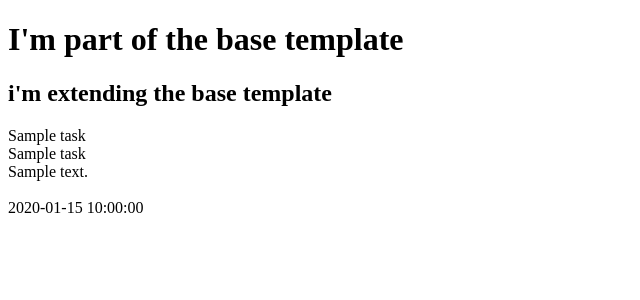
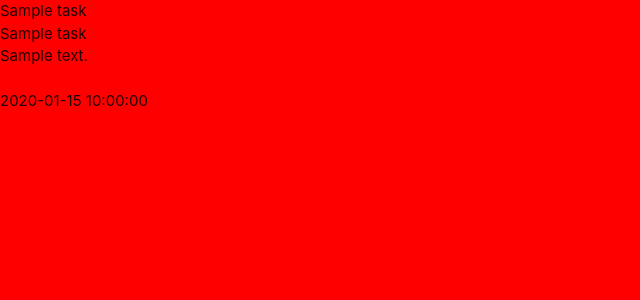
Before and after one commit to adamdelancey/mongo-flask-walkthrough, a Flask app: template templates/tasks.html in a window 1280 px wide. Shown: the top 300 px of the page, without its empty margins (0-640 px from the left). Run offline with Flask 2, Linux system fonts and the light colour scheme; the template is opened without the code that fills it: most values are stand-ins (such as "Sample title", 1, 10 or a date in 2020); some libraries are stand-ins or nearby versions.

Commit message:
add materialize and static files

```diff
--- /dev/null
+++ b/static/css/style.css
@@ -0,0 +1,4 @@
+body{
+    background-color:red;
+
+}
--- a/templates/base.html
+++ b/templates/base.html
@@ -3,13 +3,25 @@
 <head>
     <meta charset="UTF-8">
     <meta name="viewport" content="width=device-width, initial-scale=1.0">
+    <link rel="stylesheet" href="https://cdnjs.cloudflare.com/ajax/libs/font-awesome/5.15.1/css/all.min.css"
+    integrity="sha512-+4zCK9k+qNFUR5X+cKL9EIR+ZOhtIloNl9GIKS57V1MyNsYpYcUrUeQc9vNfzsWfV28IaLL3i96P9sdNyeRssA==" crossorigin="anonymous" type="text/css">
+    <link rel="stylesheet" href="https://cdnjs.cloudflare.com/ajax/libs/materialize/1.0.0/css/materialize.min.css" type="text/css">
+    <link rel="stylesheet" href="{{ url_for('static', filename='style.css')}}" type="text/css">
+    {% block styles %}
+    {% endblock %}
     <title>Task Manager</title>
 </head>
 <body>
-<h1>I'm part of the base template</h1>
 {% block content %}
 
 {% endblock %}
 
+<script src="https://code.jquery.com/jquery-3.5.1.min.js"
+integrity="sha256-9/aliU8dGd2tb6OSsuzixeV4y/faTqgFtohetphbbj0=" crossorigin="anonymous"></script>
+<script src="https://cdnjs.cloudflare.com/ajax/libs/materialize/1.0.0/js/materialize.min.js"></script>
+<script src="{{ url_for('static', filename='js/script.js') }}"></script>
+{% block scripts %}
+{% endblock %}
+
 </body>
 </html>
--- a/templates/tasks.html
+++ b/templates/tasks.html
@@ -1,7 +1,6 @@
 {% extends "base.html" %}
 {% block content %}
 
-<h2>i'm extending the base template</h2>
 
 {% for task in tasks %}
     {{ task.task_name }}<br>
```
Also changed, not shown: static/js/script.js (added).
